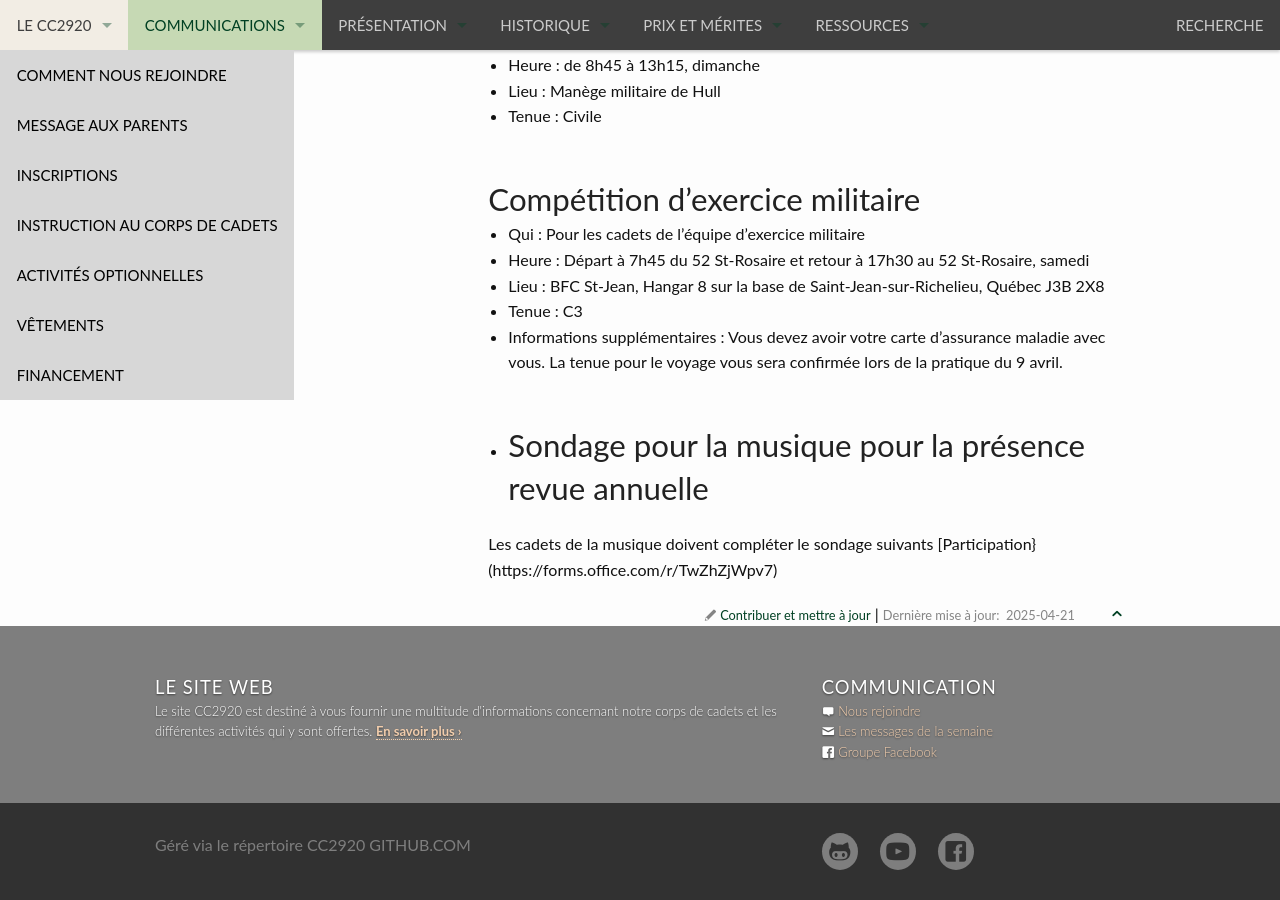
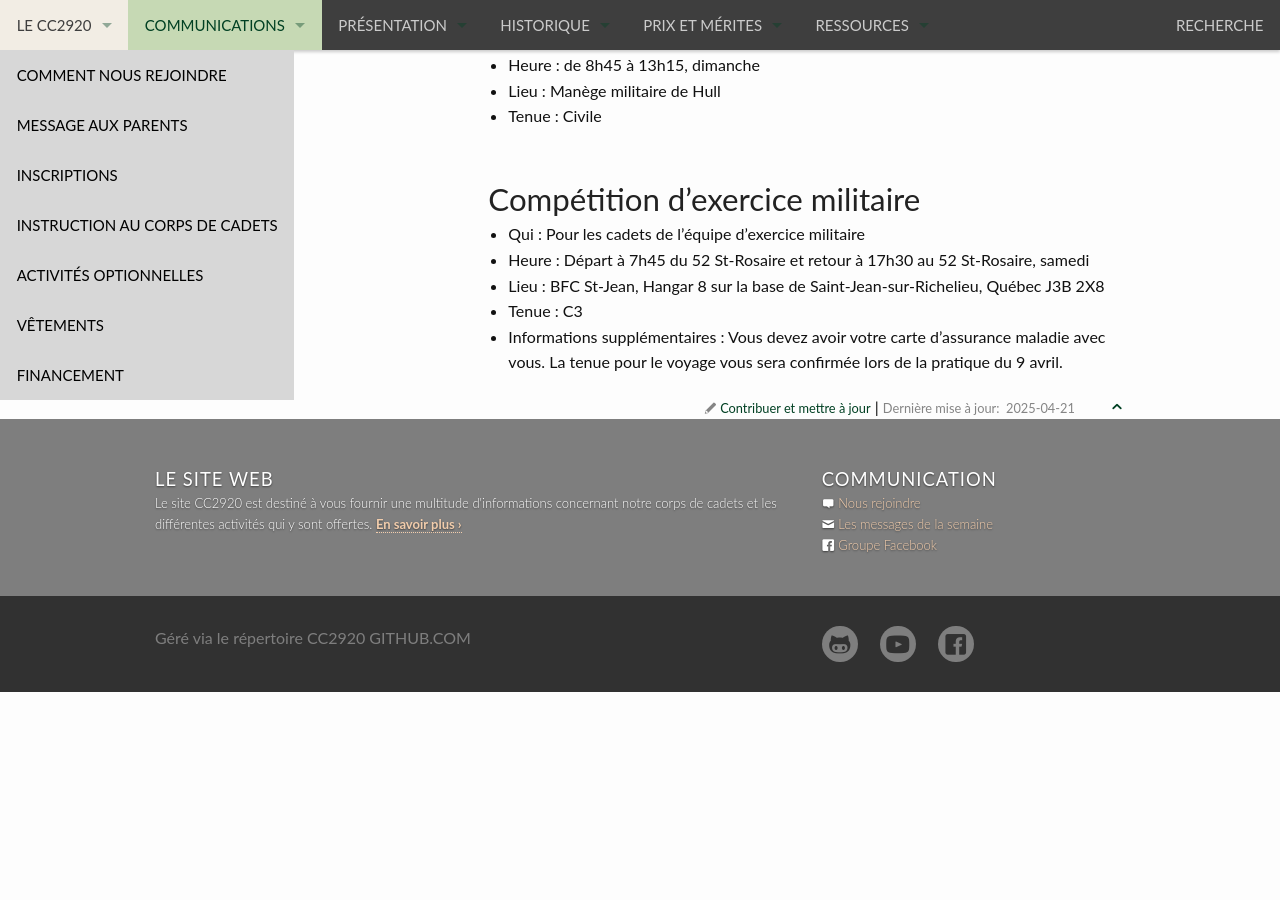
Before and after one commit to CC2920/web, a Jekyll site: the page built from _communications/messages.md, in a window 1280 px wide and 900 px high, scrolled down 3209 px. Built offline with Jekyll 4.4.1, drawn with Linux system fonts in a browser that asks for light colours; after the commit the page ends 3901 px from its top, so only the background shows below that.

```diff
--- a/_communications/messages.md
+++ b/_communications/messages.md
@@ -122,7 +122,3 @@
 - Lieu : BFC St-Jean, Hangar 8 sur la base de Saint-Jean-sur-Richelieu, Québec J3B 2X8
 - Tenue : C3
 - Informations supplémentaires : Vous devez avoir votre carte d'assurance maladie avec vous. La tenue pour le voyage vous sera confirmée lors de la pratique du 9 avril.
--
-## Sondage pour la musique pour la présence revue annuelle
-
-Les cadets de la musique doivent compléter le sondage suivants  [Participation}(https://forms.office.com/r/TwZhZjWpv7)
```
Also changed, not shown: other parts of _communications/messages.md (+1 -1 lines).
